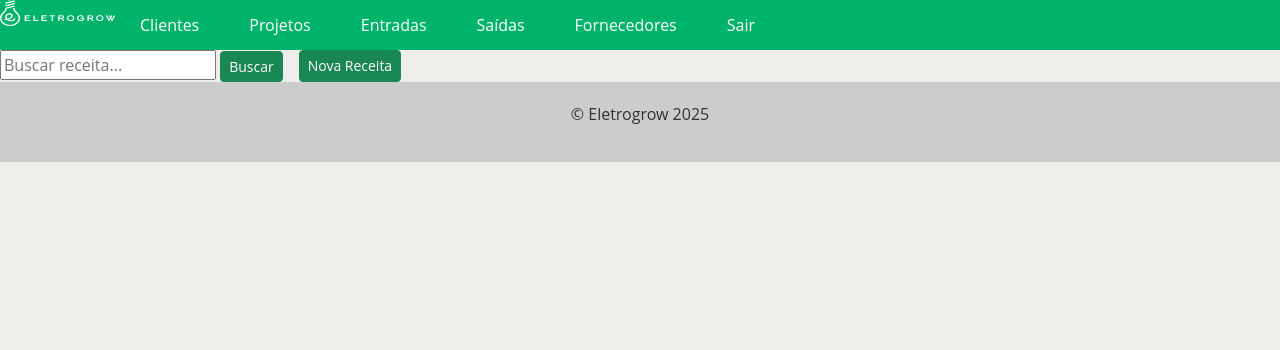
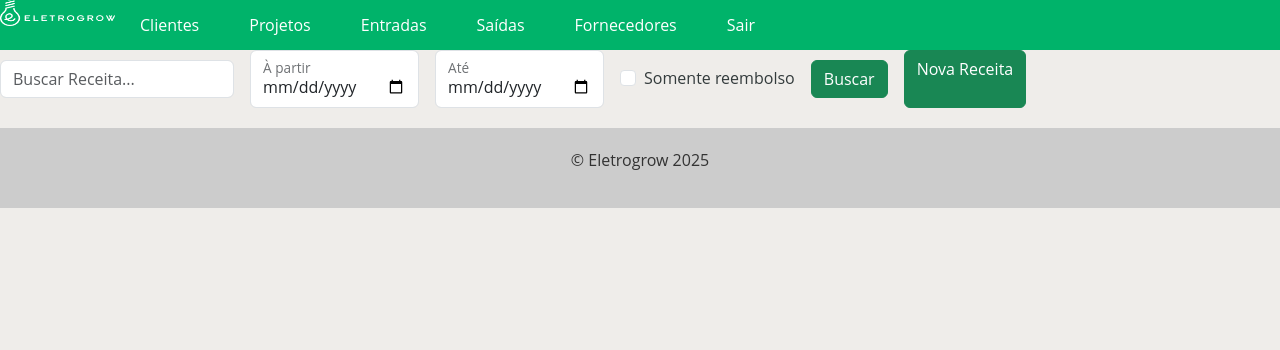
Before and after one commit to rrgermano/eletrogrow, a Django app: page /inflow/ in a window 1280 px wide. Shown: the top 350 px of the page. Run offline with Django 5.2, Linux system fonts and the light colour scheme; the visitor is signed in with stand-in values (Sample User, id 1); data that the repository does not hold is empty; some libraries are stand-ins or nearby versions.

Commit message:
solve_search_filters

```diff
--- a/inflows/templates/inflow.html
+++ b/inflows/templates/inflow.html
@@ -20,17 +20,44 @@ tr:nth-child(even) {
   background-color: #dddddd;
 }
 
-.top-line{
-    display:flex;
-    gap: 16px;
+    .top-line{
+        display:flex;
+        gap: 16px;
+        margin-bottom: 20px;
     }
 </style>
 <div class="top-line">
-<form method="GET" action="{% url 'inflow' %}">
-    <input type="text" name="search" placeholder="Buscar receita...">
-    <button type="submit"; class="btn btn-success btn-sm">Buscar</button>
-</form>
-    <a href="{% url 'new_inflow' %}" class="btn btn-success btn-sm">Nova Receita</a>
+    <form method="GET" action="{% url 'inflow' %}" class="d-flex align-items-center gap-3 flex-wrap">
+
+    <div class="flex-grow-1">
+        <input type="text" name="search" placeholder="Buscar Receita..." class="form-control" value="{{ request.GET.search }}">
+    </div>
+
+    <div class="form-floating date-input-wrapper">
+        <input type="date" name="start_date" id="start_date" class="form-control"
+               oninput="handleDateInput(this)" {% if request.GET.start_date %}value="{{ request.GET.start_date }}"{% endif %}>
+        <label for="start_date">À partir</label>
+    </div>
+
+    <div class="form-floating date-input-wrapper">
+        <input type="date" name="end_date" id="end_date" class="form-control"
+               oninput="handleDateInput(this)" {% if request.GET.end_date %}value="{{ request.GET.end_date }}"{% endif %}>
+        <label for="end_date">Até</label>
+    </div>
+
+    <div class="form-check">
+            <input class="form-check-input" type="checkbox" id="only_refund"
+                   name="only_refund" value="1"
+                   {% if request.GET.only_refund %}checked{% endif %}>
+            <label class="form-check-label" for="only_refund">
+                Somente reembolso
+            </label>
+        </div>
+
+
+    <button type="submit" class="btn btn-success">Buscar</button>
+    </form>
+    <a href="{% url 'new_inflow' %}" class="btn btn-success link-new">Nova Receita</a>
 </div>
 <div class="inflow-list">
   {% if inflows %}
--- a/inflows/views.py
+++ b/inflows/views.py
@@ -17,12 +17,30 @@ class ListInflow(LoginRequiredMixin, ListView):
         context['total_value'] = total
 
         return context
+
     def get_queryset(self):
-        inflows = super().get_queryset().order_by('paid', '-due_date',)
+        inflows = super().get_queryset()
         search = self.request.GET.get('search')
+        start_date = self.request.GET.get('start_date')
+        end_date = self.request.GET.get('end_date')
+        only_refund = self.request.GET.get('only_refund')
+        if start_date:
+            inflows = inflows.filter(due_date__gte=start_date)
+        if end_date:
+            inflows = inflows.filter(due_date__lte=end_date)
+        if only_refund:
+            inflows = inflows.filter(refund=True)
         if search:
-            inflows = inflows.filter(income__icontains=search)
-        return inflows
+            incomes = inflows.filter(income__icontains=search)
+            projects = inflows.filter(project__name__icontains=search)
+            inflows = incomes.union(projects)
+        return inflows.order_by('paid', 'due_date', )
+    # def get_queryset(self):
+    #     inflows = super().get_queryset().order_by('paid', '-due_date',)
+    #     search = self.request.GET.get('search')
+    #     if search:
+    #         inflows = inflows.filter(income__icontains=search)
+    #     return inflows
 
 class CreateInflow(LoginRequiredMixin, CreateView):
     model = ModelInflow
--- a/outflows/templates/outflow.html
+++ b/outflows/templates/outflow.html
@@ -36,7 +36,7 @@
     <form method="GET" action="{% url 'outflow_credit' %}" class="d-flex align-items-center gap-3 flex-wrap">
 {% endif %}
     <div class="flex-grow-1">
-        <input type="text" name="search" placeholder="Buscar Despesa..." class="form-control">
+        <input type="text" name="search" placeholder="Buscar Despesa..." class="form-control"  value="{{ request.GET.search }}">
     </div>
 
     <div class="form-floating date-input-wrapper">
@@ -54,7 +54,7 @@
     <button type="submit" class="btn btn-success">Buscar</button>
     </form>
     <a href="{% url 'new_outflow' %}" class="btn btn-success link-new">Nova Despesa</a>
-</div>
+ </div>
 <div class="Outflow-list">
   {% if outflows %}
       {% if request.user_agent.is_mobile %}
```
Also changed, not shown: outflows/views.py (+5 -4 lines).
